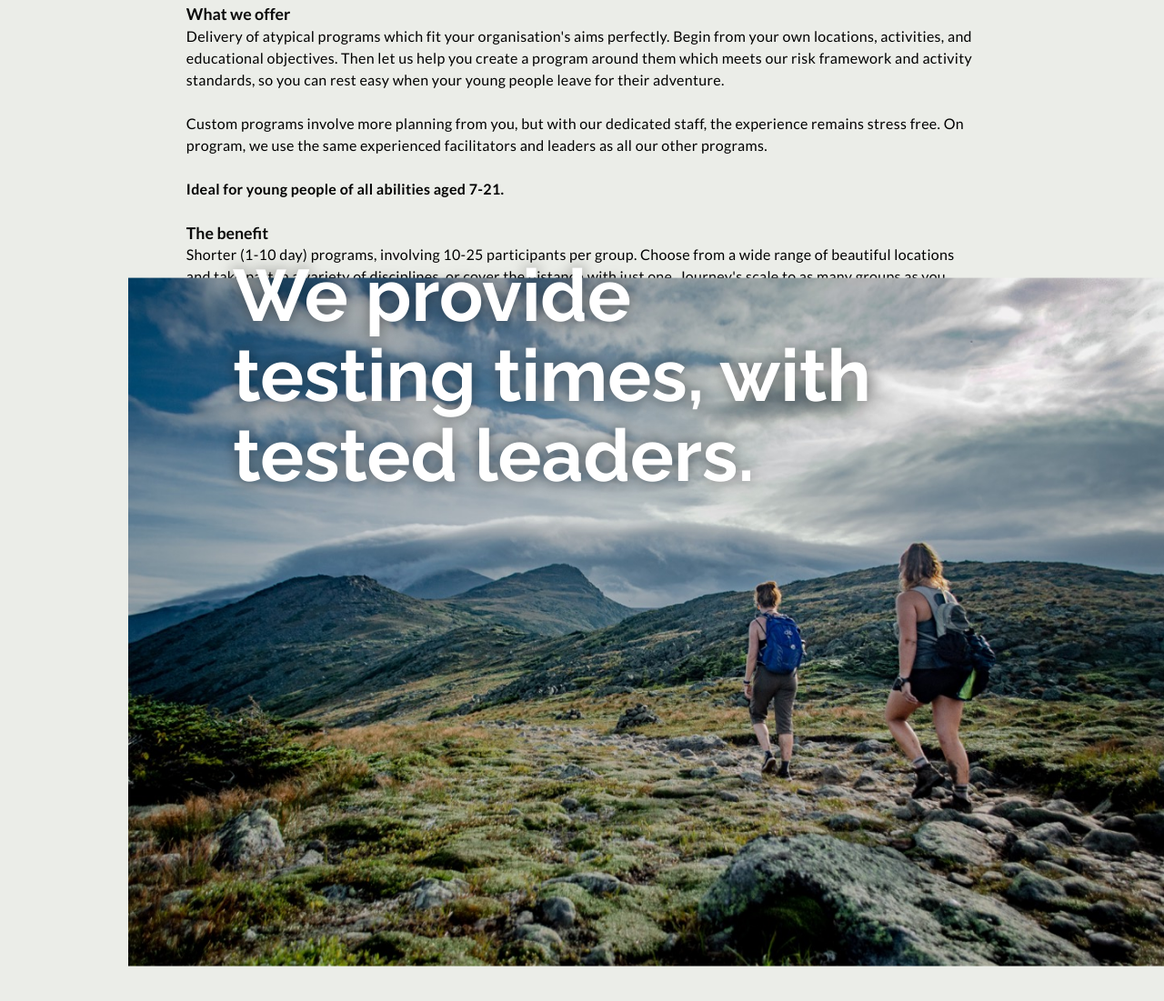
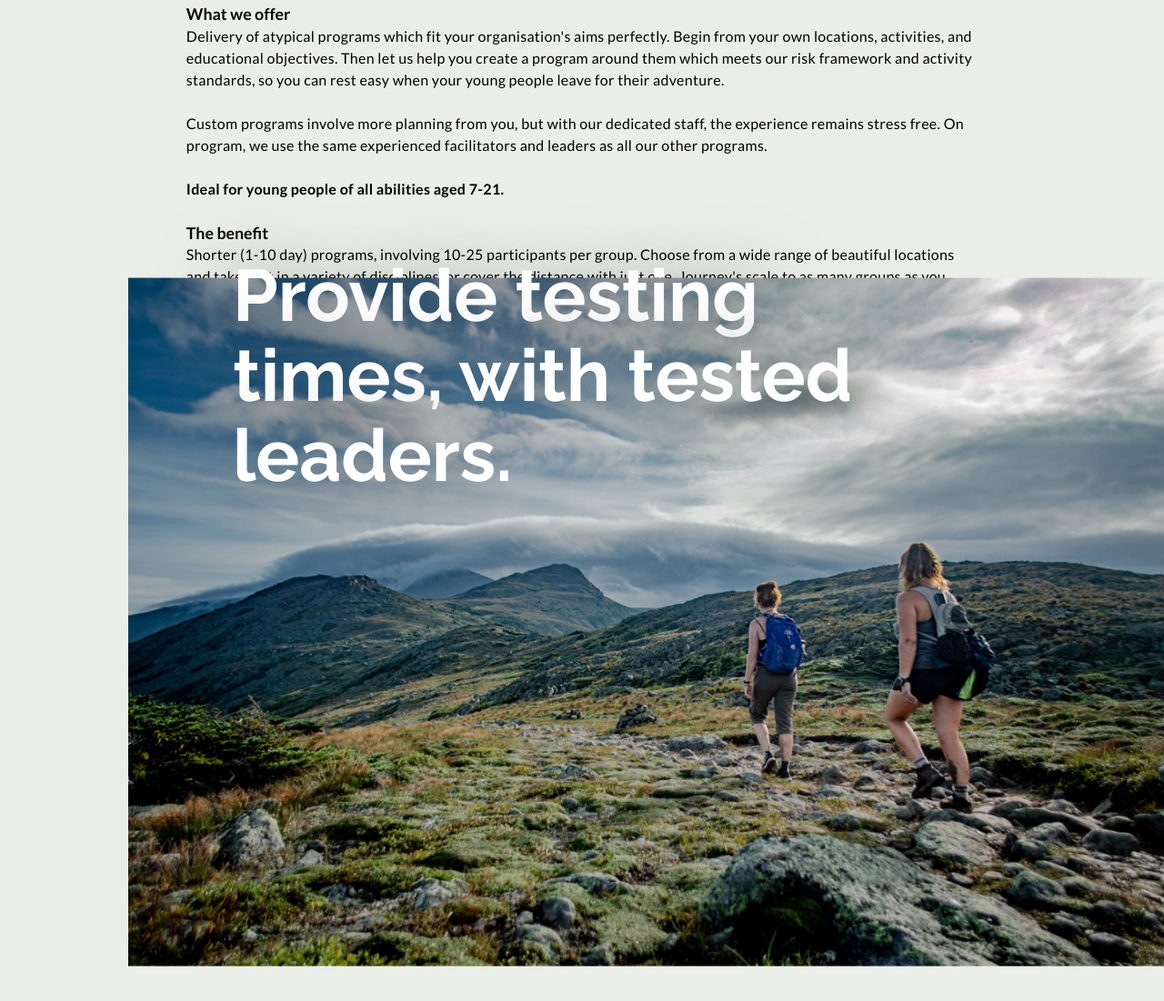
Before and after one commit to jharlowuk/moe, a plain HTML site: page our-programs/traditional-outdoor-education/index.html in a window 1280 px wide. Shown: the part 4486-5587 px from the top of the page at 91% size. Drawn offline with nearby package versions, Linux system fonts and the light colour scheme.

Commit message:
toe-images

```diff
--- a/our-programs/traditional-outdoor-education/index.html
+++ b/our-programs/traditional-outdoor-education/index.html
@@ -228,7 +228,7 @@ Our talented staff will help your group work towards big activities in increment
 		</div>
 
 		<div class="text-overlay-block short left high shad" data-stellar-ratio="0.9">
-			<h1 class="white">We prepare for life outside of education, by taking education outside. </h1>
+			<h1 class="white">Prepare for life outside of education, by taking education outside. </h1>
 		</div>
 	</div>
 </div>
@@ -292,16 +292,16 @@ Custom programs involve more planning from you, but with our dedicated staff, th
 
 <div class="no-mob">
 	<div class="flex-block low">
-		<div class="large-block right content-block middle minus-8rem" data-stellar-ratio="0.9">
+		<div class="text-overlay-block short left below-8rem high shad" data-stellar-ratio="0.8">
+			<h1 class="white shad">Provide testing times, with tested leaders.</h1>
+		</div>
+
+		<div class="large-block right content-block low minus-8rem" data-stellar-ratio="0.9">
 			<img src="images/walk-ahead.jpg"></img>
 		</div>
 
-		<div class="text-overlay-block short left high shad below-8rem" data-stellar-ratio="0.8">
-			<h1 class="white">We provide testing times, with tested leaders.</h1>
-		</div>
-
-		<div class="small-block left content-block low" data-stellar-ratio="1">
-			<img src="images/walk-ahead.jpg"></img>
+		<div class="small-block left content-block middle" data-stellar-ratio="1">
+			<img src="images/cave-group.jpg"></img>
 		</div>
 	</div>
 </div>
```
Also changed, not shown: our-programs/traditional-outdoor-education/images/cave-group.jpg (added).
